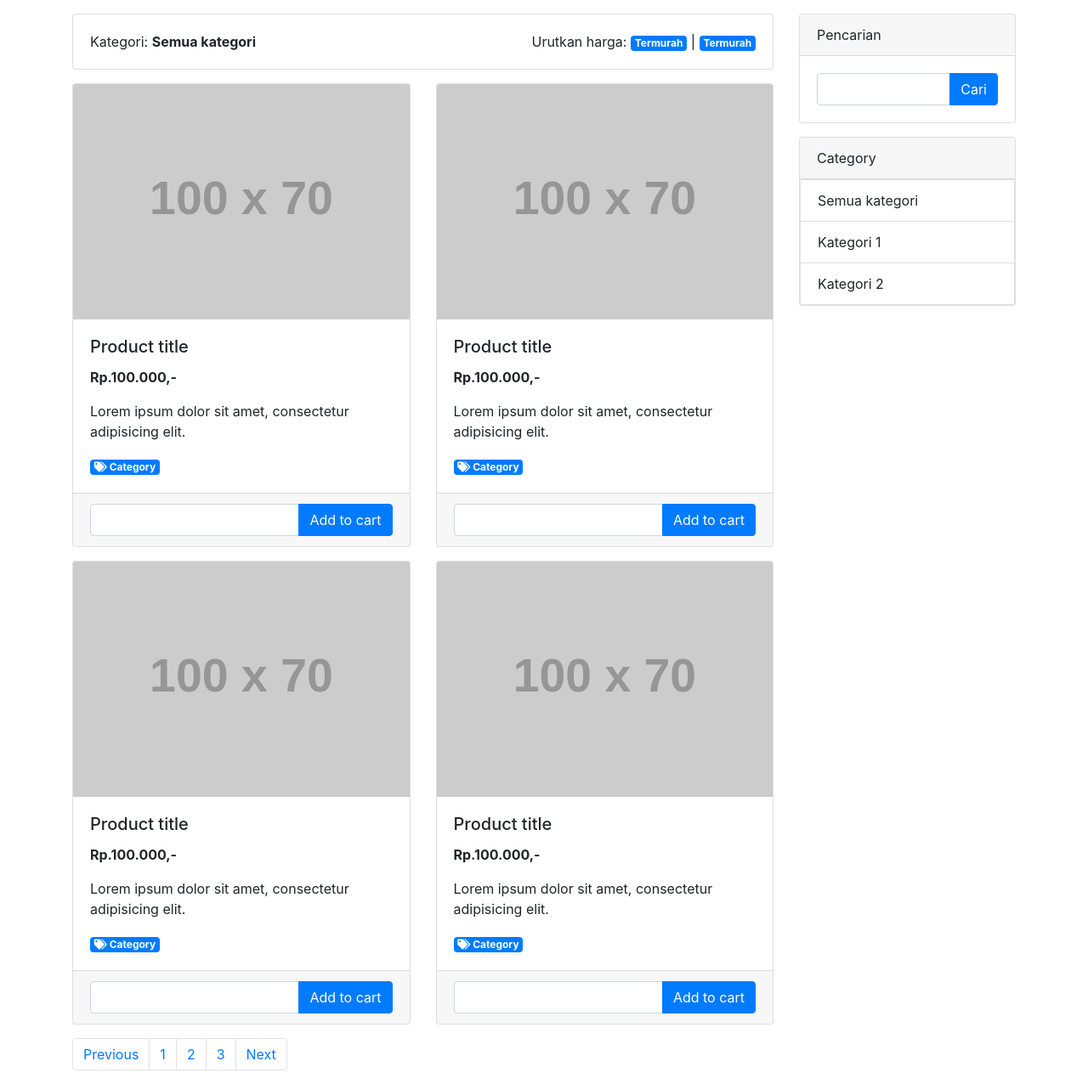
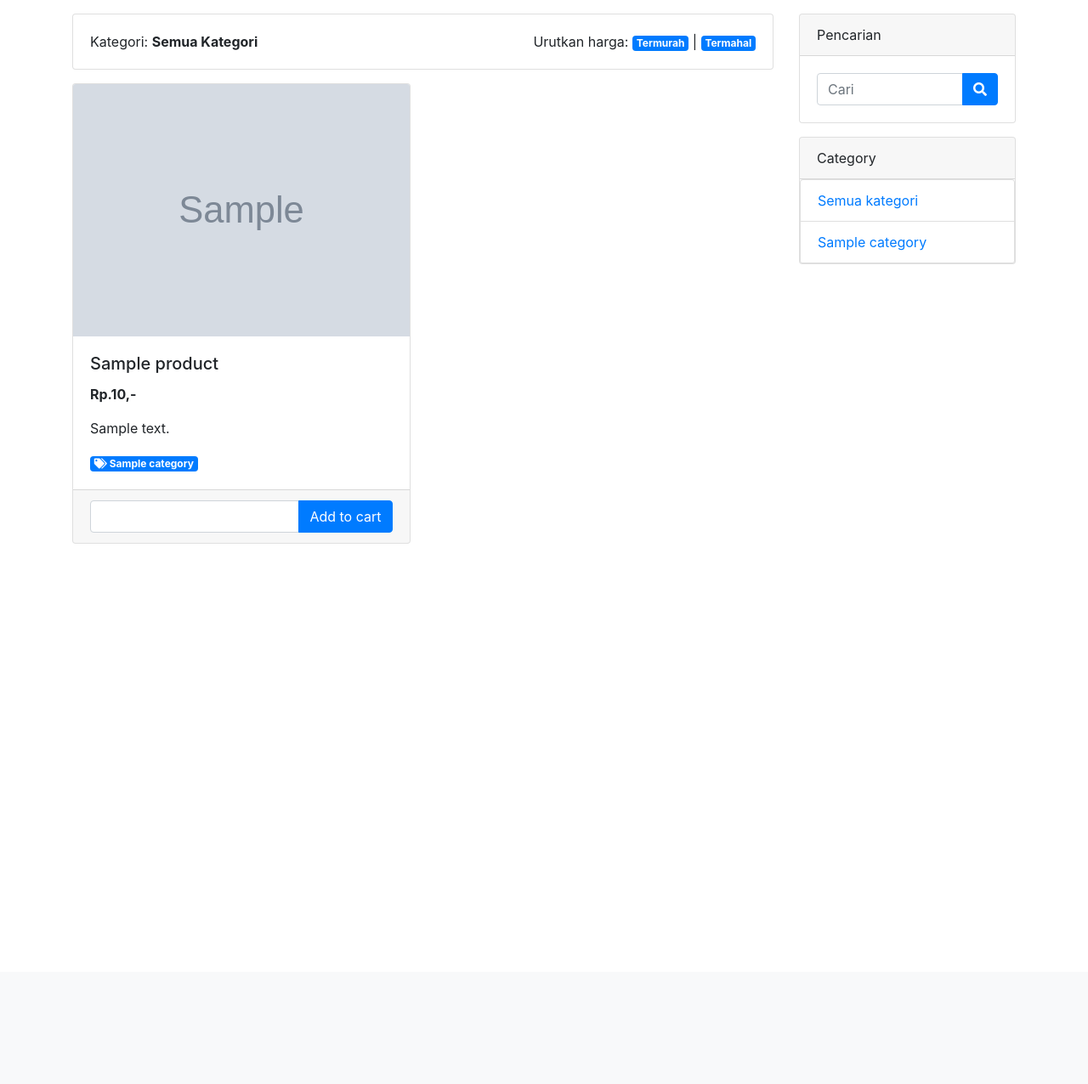
Before and after one commit to mramirid/toko-online-ci, a CodeIgniter app: page /database/index.php/home/index/1 in a window 1280 px wide. Shown: the part 56-1332 px from the top of the page at 85% size. After the commit the page ends 696 px from the top, so only its background shows below. Run offline with CodeIgniter, Linux system fonts and the light colour scheme; tables that the repository leaves empty or names only in its code hold one stand-in row (values such as "Sample post"); grey boxes marked "Sample" are stand-in pictures; grey boxes labelled with a size stand in for pictures from a placeholder-image service; some libraries are stand-ins or nearby versions.

Commit message:
Add homepage

```diff
--- a/application/config/routes.php
+++ b/application/config/routes.php
@@ -61,3 +61,5 @@ $route['category/(:num)'] = 'category/index/$1';
 $route['product/(:num)'] = 'product/index/$1';
 
 $route['user/(:num)'] = 'user/index/$1';
+
+$route['home/(:num)'] = 'home/index/$1';
--- a/application/controllers/Home.php
+++ b/application/controllers/Home.php
@@ -4,10 +4,23 @@ defined('BASEPATH') OR exit('No direct script access allowed');
 
 class Home extends MY_Controller {
 
-    public function index()
+    public function index($page = null)
     {
         $data['title'] = 'Homepage';
+        $data['content']    = $this->home->select(
+                [
+                    'product.id', 'product.title AS product_title', 'product.description', 'product.image', 'product.price', 'product.is_available',
+                    'category.title AS category_title', 'category.slug AS category_slug'
+                ]
+            )
+            ->join('category')                  // Query untuk mencari suatu data produk beserta kategorinya
+            ->where('product.is_available', 1)  // Pilih yang stok tersedia
+            ->paginate($page)
+            ->get();
+        $data['total_rows'] = $this->home->where('product.is_available', 1)->count();
+        $data['pagination'] = $this->home->makePagination(base_url('home'), 2, $data['total_rows']);
         $data['page'] = 'pages/home/index';     // Mengarahkan halaman
+
         $this->view($data);
     }
 }
--- /dev/null
+++ b/application/models/Home_model.php
@@ -0,0 +1,11 @@
+<?php
+
+defined('BASEPATH') OR exit('No direct script access allowed');
+
+class Home_model extends MY_Model
+{
+    protected $table    = 'product';
+    protected $perPage  = 2;
+}
+
+/* End of file Home_model.php */
--- a/application/views/pages/home/index.php
+++ b/application/views/pages/home/index.php
@@ -8,9 +8,9 @@
 				<div class="col-md-12">
 					<div class="card mb-3">
 						<div class="card-body">
-							Kategori: <strong>Semua kategori</strong>
+							Kategori: <strong><?= isset($category) ? $category : 'Semua Kategori' ?></strong>
 							<span class="float-right">
-								Urutkan harga: <a href="#" class="badge badge-primary">Termurah</a> | <a href="#" class="badge badge-primary">Termurah</a>
+								Urutkan harga: <a href="<?= base_url('shop/sortby/asc') ?>" class="badge badge-primary">Termurah</a> | <a href="<?= base_url('shop/sortby/desc') ?>" class="badge badge-primary">Termahal</a>
 							</span>
 						</div>
 					</div>
@@ -18,14 +18,15 @@
 			</div>
 
 			<div class="row">
+				<?php foreach ($content as $row) : ?>
 					<div class="col-md-6">
 						<div class="card mb-3">
-						<img src="https://placehold.co/100x70" alt="" class="card-img-top">
+							<img src="<?= $row->image ? base_url("images/product/$row->image") : base_url("images/product/default.png") ?>" alt="" class="card-img-top">
 							<div class="card-body">
-							<h5 class="card-title">Product title</h5>
-							<p class="card-text"><strong>Rp.100.000,-</strong></p>
-							<p class="card-text">Lorem ipsum dolor sit amet, consectetur adipisicing elit.</p>
-							<a href="#" class="badge badge-primary"><i class="fas fa-tags"></i> Category</a>
+								<h5 class="card-title"><?= $row->product_title ?></h5>
+								<p class="card-text"><strong>Rp.<?= number_format($row->price, 0, ',', '.') ?>,-</strong></p>
+								<p class="card-text"><?= $row->description ?></p>
+								<a href="<?= base_url("shop/category/$row->category_slug") ?>" class="badge badge-primary"><i class="fas fa-tags"></i> <?= $row->category_title ?></a>
 							</div>
 							<div class="card-footer">
 								<form action="">
@@ -39,79 +40,11 @@
 							</div>
 						</div>
 					</div>
-				<div class="col-md-6">
-					<div class="card mb-3">
-						<img src="https://placehold.co/100x70" alt="" class="card-img-top">
-						<div class="card-body">
-							<h5 class="card-title">Product title</h5>
-							<p class="card-text"><strong>Rp.100.000,-</strong></p>
-							<p class="card-text">Lorem ipsum dolor sit amet, consectetur adipisicing elit.</p>
-							<a href="#" class="badge badge-primary"><i class="fas fa-tags"></i> Category</a>
-						</div>
-						<div class="card-footer">
-							<form action="">
-								<div class="input-group">
-									<input type="number" class="form-control">
-									<div class="input-group-append">
-										<button class="btn btn-primary">Add to cart</button>
-									</div>
-								</div>
-							</form>
-						</div>
-					</div>
-				</div>
-				<div class="col-md-6">
-					<div class="card mb-3">
-						<img src="https://placehold.co/100x70" alt="" class="card-img-top">
-						<div class="card-body">
-							<h5 class="card-title">Product title</h5>
-							<p class="card-text"><strong>Rp.100.000,-</strong></p>
-							<p class="card-text">Lorem ipsum dolor sit amet, consectetur adipisicing elit.</p>
-							<a href="#" class="badge badge-primary"><i class="fas fa-tags"></i> Category</a>
-						</div>
-						<div class="card-footer">
-							<form action="">
-								<div class="input-group">
-									<input type="number" class="form-control">
-									<div class="input-group-append">
-										<button class="btn btn-primary">Add to cart</button>
-									</div>
-								</div>
-							</form>
-						</div>
-					</div>
-				</div>
-				<div class="col-md-6">
-					<div class="card mb-3">
-						<img src="https://placehold.co/100x70" alt="" class="card-img-top">
-						<div class="card-body">
-							<h5 class="card-title">Product title</h5>
-							<p class="card-text"><strong>Rp.100.000,-</strong></p>
-							<p class="card-text">Lorem ipsum dolor sit amet, consectetur adipisicing elit.</p>
-							<a href="#" class="badge badge-primary"><i class="fas fa-tags"></i> Category</a>
-						</div>
-						<div class="card-footer">
-							<form action="">
-								<div class="input-group">
-									<input type="number" class="form-control">
-									<div class="input-group-append">
-										<button class="btn btn-primary">Add to cart</button>
-									</div>
-								</div>
-							</form>
-						</div>
-					</div>
-				</div>
+				<?php endforeach ?>
 			</div>
 
 			<nav aria-label="Page navigation example">
-				<ul class="pagination">
-					<li class="page-item"><a class="page-link" href="#">Previous</a></li>
-					<li class="page-item"><a class="page-link" href="#">1</a></li>
-					<li class="page-item"><a class="page-link" href="#">2</a></li>
-					<li class="page-item"><a class="page-link" href="#">3</a></li>
-					<li class="page-item"><a class="page-link" href="#">Next</a></li>
-				</ul>
+				<?= $pagination ?>
 			</nav>
 		</div>
 		<div class="col-md-3">
@@ -122,11 +55,13 @@
 							Pencarian
 						</div>
 						<div class="card-body">
-							<form action="">
+							<form action="<?= base_url('shop/search') ?>" method="POST">
 								<div class="input-group">
-									<input type="text" class="form-control">
+									<input type="text" name="keyword" class="form-control" placeholder="Cari" value="<?= $this->session->userdata('keyword') ?>">
 									<div class="input-group-append">
-										<button class="btn btn-primary">Cari</button>
+										<button class="btn btn-primary" type="submit">
+											<i class="fas fa-search"></i>
+										</button>
 									</div>
 								</div>
 							</form>
@@ -141,9 +76,10 @@
 							Category
 						</div>
 						<ul class="list-group">
-							<li class="list-group-item">Semua kategori</li>
-							<li class="list-group-item">Kategori 1</li>
-							<li class="list-group-item">Kategori 2</li>
+							<li class="list-group-item"><a href="<?= base_url('home') ?>">Semua kategori</a></li>
+							<?php foreach (getCategories() as $category) : ?>
+								<li class="list-group-item"><a href="<?= base_url("shop/category/$category->slug") ?>"><?= $category->title ?></a></li>
+							<?php endforeach ?>
 						</ul>
 					</div>
 				</div>
```
Also changed, not shown: application/controllers/Shop.php (added, +97 -0 lines), application/models/Shop_model.php (added, +13 -0 lines), application/controllers/Product.php (indentation only). Lines whose indentation alone changed are shown as unchanged.
